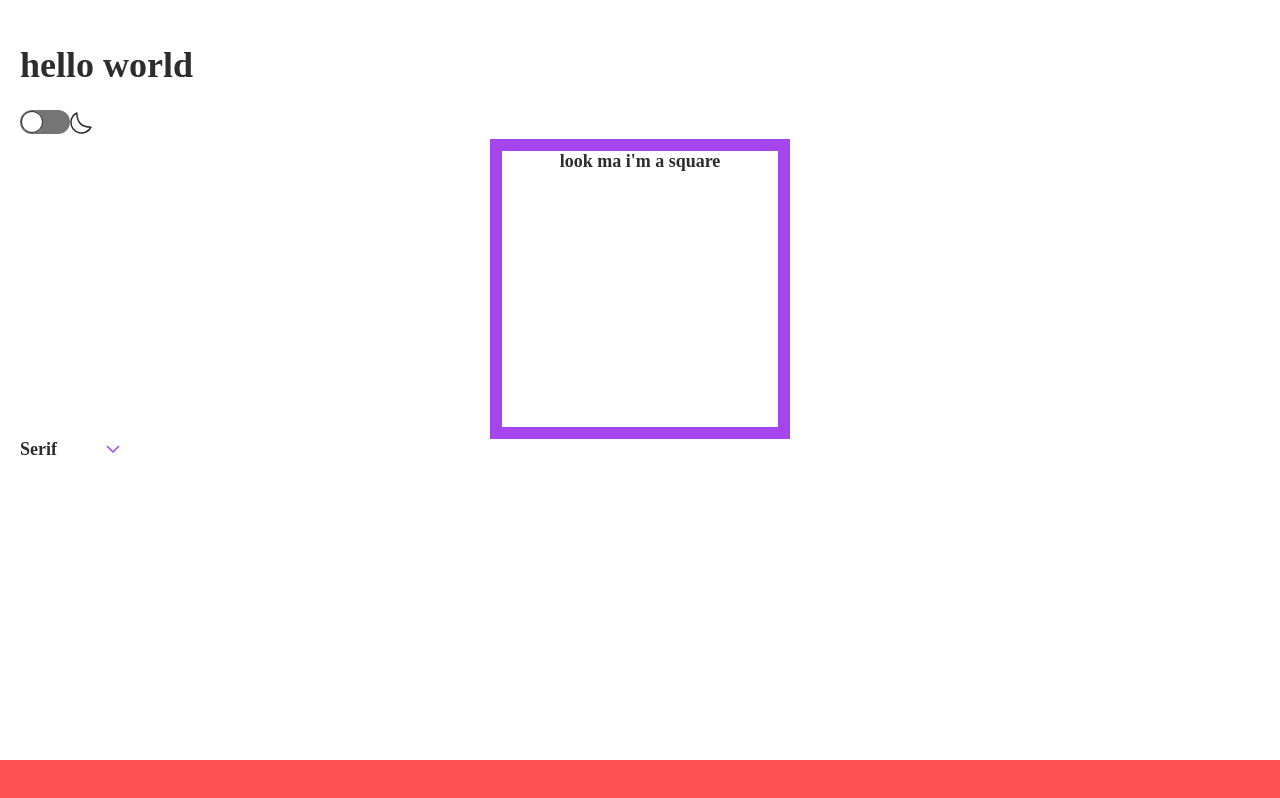
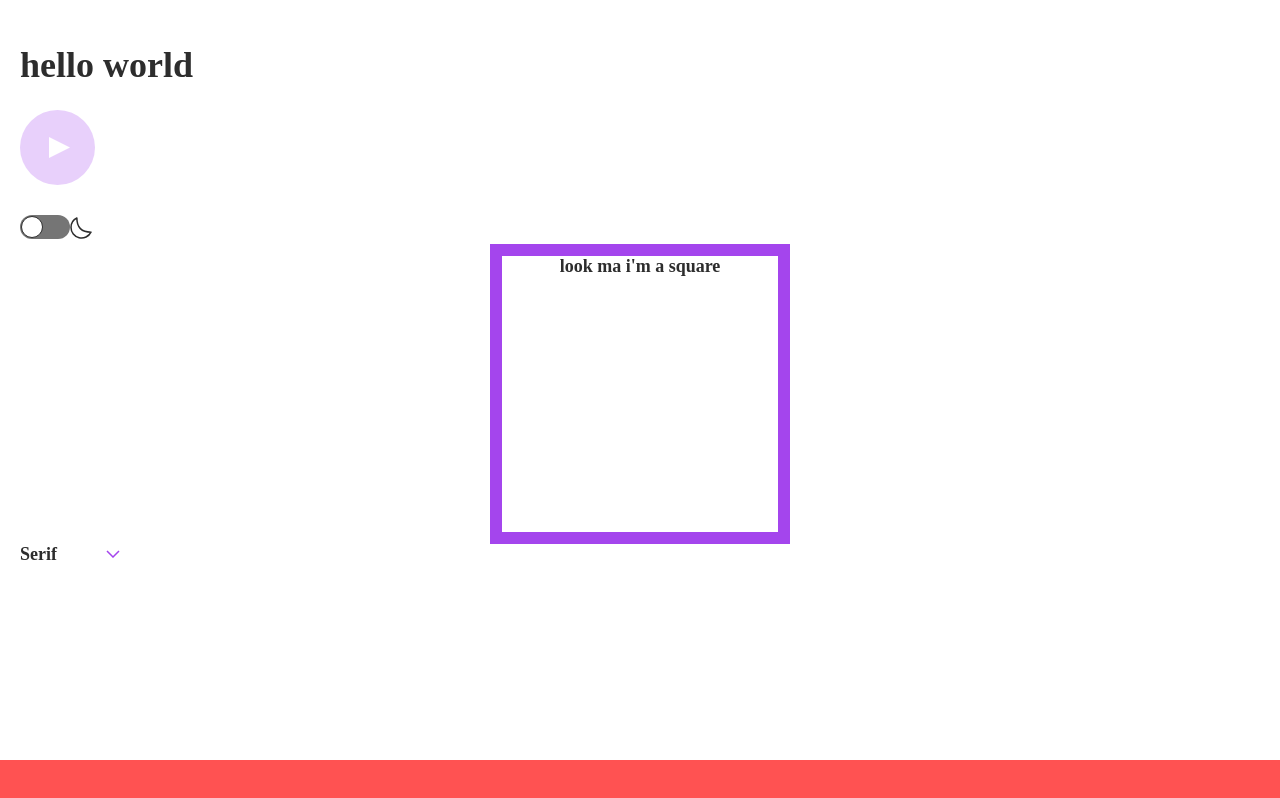
Before and after one commit to valleyman89/keyboard-api, a React (Create React App) app: page / in a window 1280 px wide. Built offline with nearby package versions, Linux system fonts and the light colour scheme.

Commit message:
playbutton

```diff
--- a/src/App.js
+++ b/src/App.js
@@ -1,12 +1,14 @@
 import React from "react";
 
 import "./App.css";
-import fonts from "./App.module.css";
+import fonts from "./Settings.module.css";
+
 import Square from "./components/Square";
 import FontToggle from "./components/FontToggle";
 import ThemeToggle from "./components/ThemeToggle";
 
 import { useSettingsContext } from "./context";
+import PlayButton from "./components/PlayButton";
 
 function App() {
   const { fontFace, theme } = useSettingsContext();
@@ -14,8 +16,13 @@ function App() {
   return (
     <div className={`App ${fonts[fontFace]}`} data-theme={theme}>
       <h1>hello world</h1>
+      <h2>
+        <PlayButton />
+      </h2>
       <ThemeToggle />
+
       <Square />
+
       <FontToggle />
     </div>
   );
--- /dev/null
+++ b/src/components/PlayButton/PlayButton.css
@@ -0,0 +1,11 @@
+.playbutton button {
+  all: unset;
+}
+.play {
+  fill: #e8d0fb;
+}
+
+.play:hover {
+  cursor: pointer;
+  fill: var(--accent);
+}
--- /dev/null
+++ b/src/components/PlayButton/index.jsx
@@ -0,0 +1,15 @@
+import React from "react";
+import "./PlayButton.css";
+import { ReactComponent as PlayButtonSVG } from "./icon-play.svg";
+
+const PlayButton = () => {
+  return (
+    <div className="playbutton">
+      <button type="button">
+        <PlayButtonSVG className="play" />
+      </button>
+    </div>
+  );
+};
+
+export default PlayButton;
```
Also changed, not shown: public/images/icon-play.svg (deleted), src/Settings.module.css (renamed from src/App.module.css), src/components/PlayButton/icon-play.svg (added).
